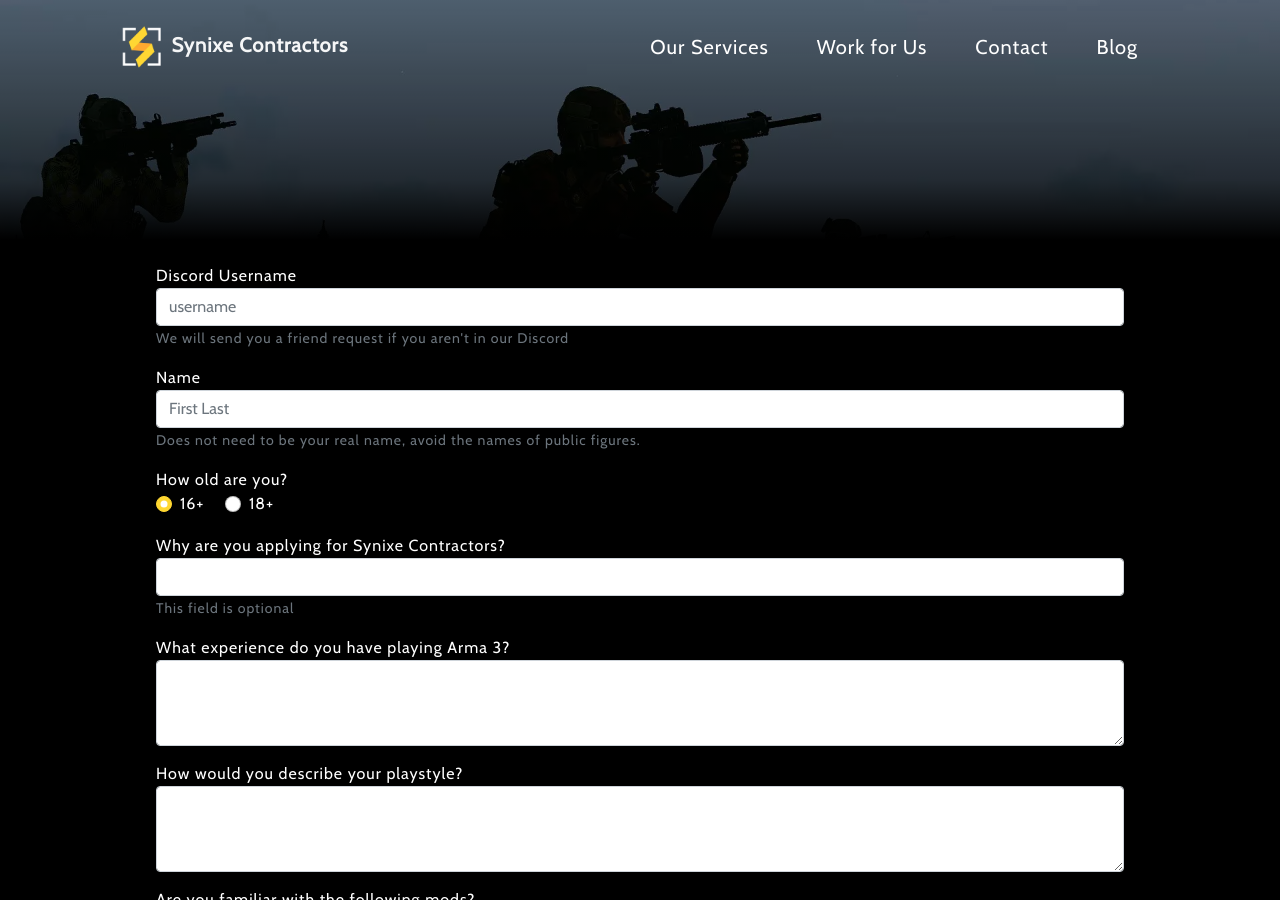
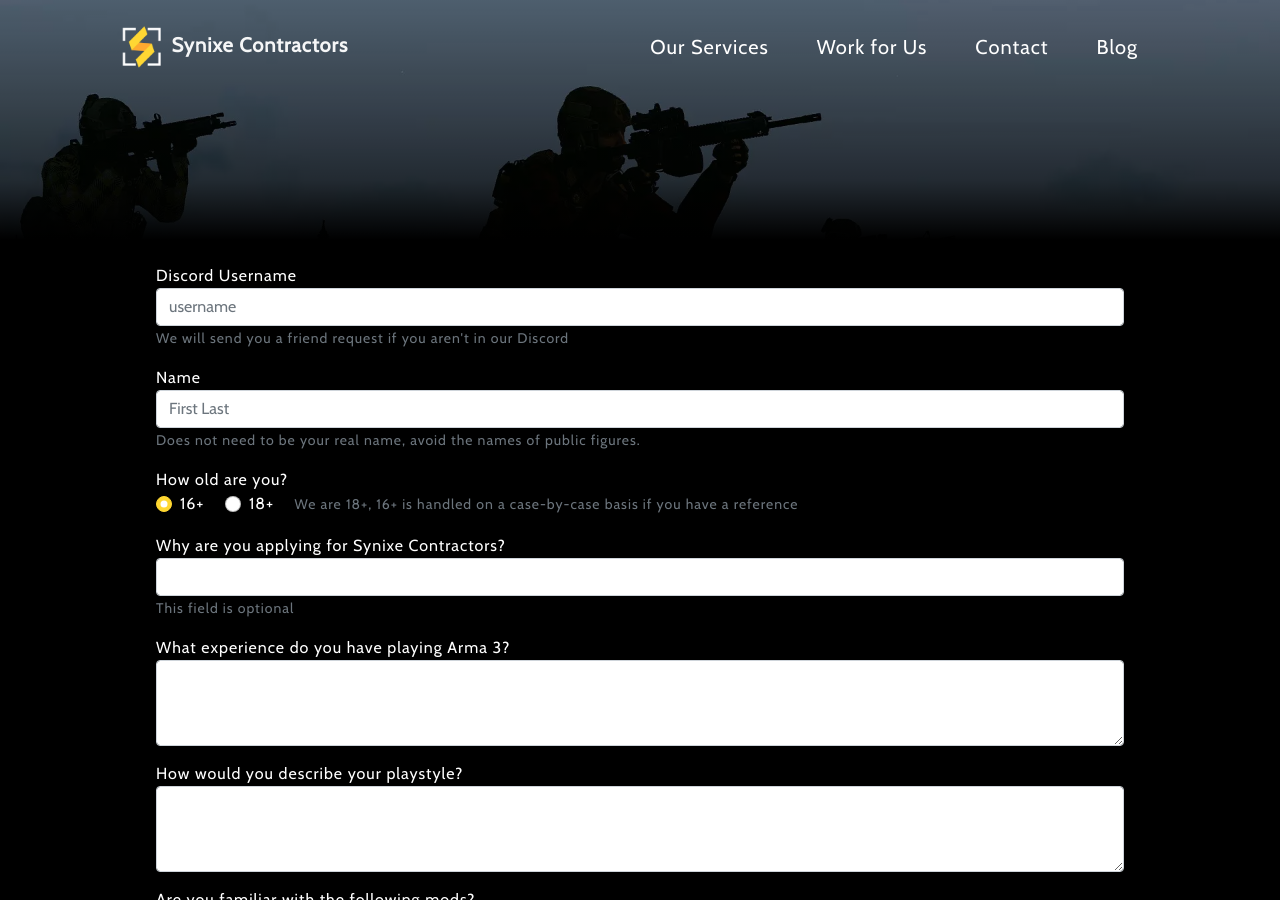
Before and after one commit to SynixeContractors/synixecontractors.github.io, a Jekyll site: the page built from apply.html, in a window 1280 px wide and 900 px high. Built offline with Jekyll 4.4.1, drawn with Linux system fonts in a browser that asks for light colours; nearby versions of some CDN libraries.

Commit message:
Update apply.html

```diff
--- a/apply.html
+++ b/apply.html
@@ -26,6 +26,7 @@
             18+
         </label>
         </div>
+        <small class="form-text text-muted">We are 18+, 16+ is handled on a case-by-case basis if you have a reference</small>
     </div>
     <div class="form-group">
         <label for="inWhyApply">Why are you applying for Synixe Contractors?</label>
```
